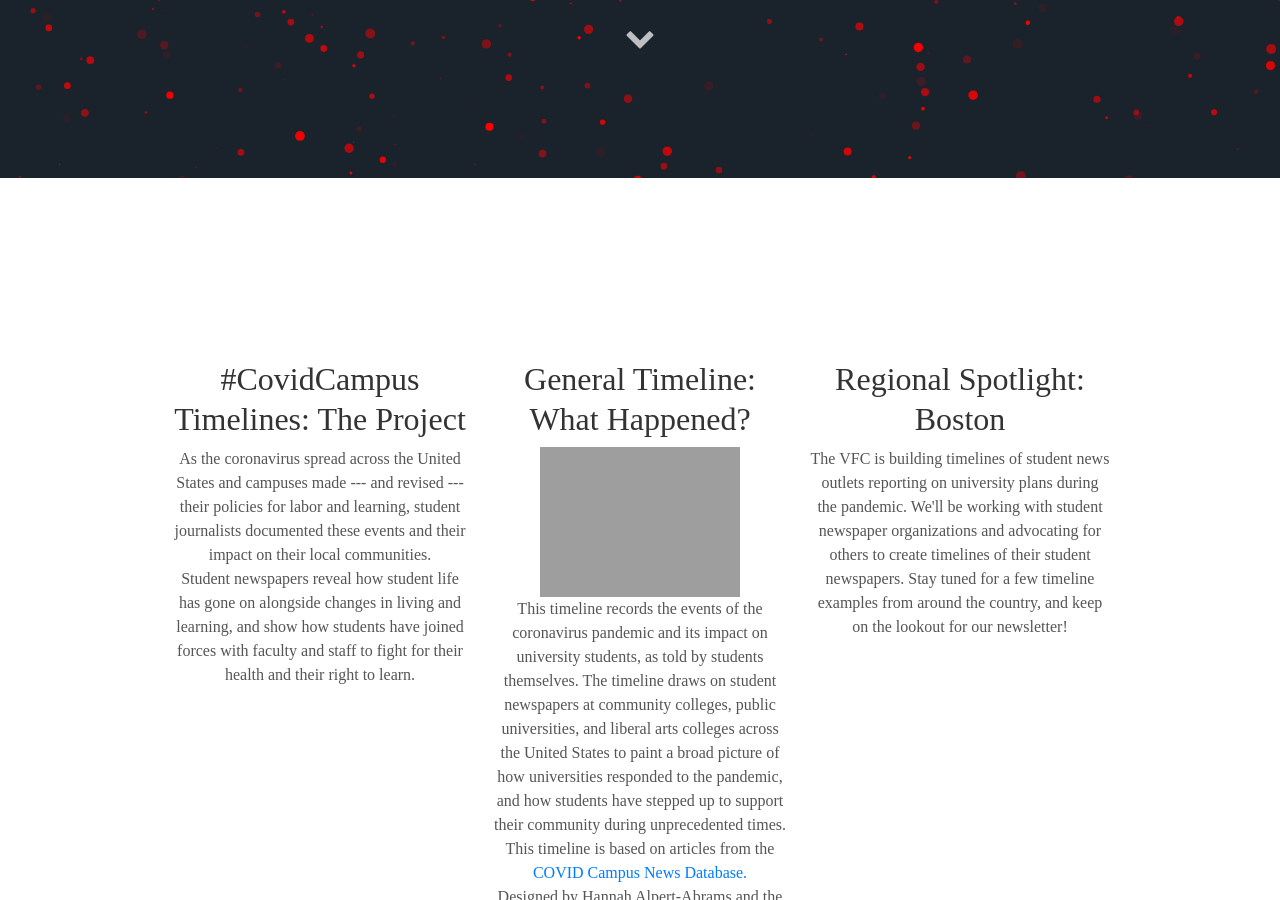
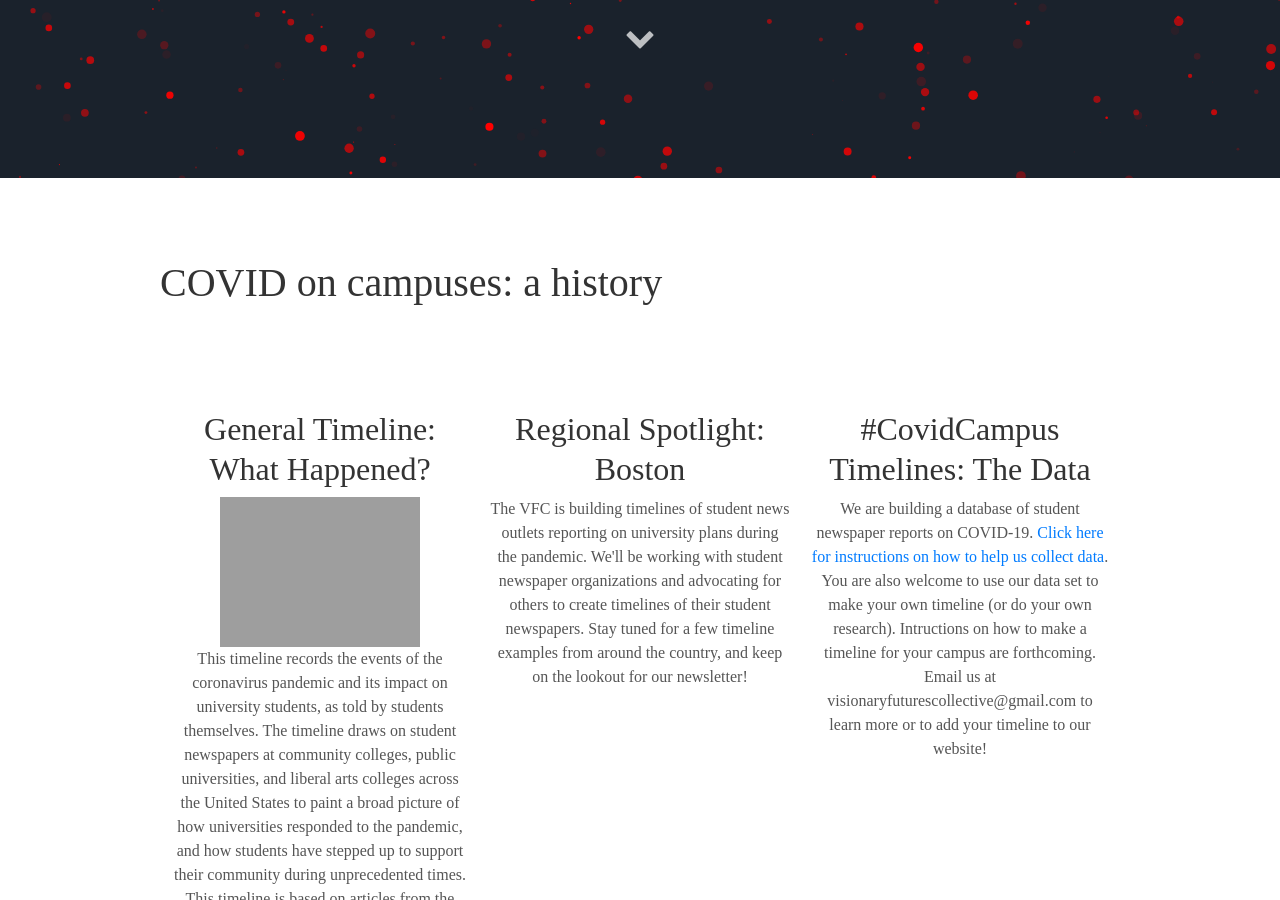
Before and after one commit to visionary-futures-collective/covid19, a Jekyll site: the page built from timeline.md, in a window 1280 px wide and 900 px high, scrolled down 798 px. Built offline with Jekyll 4.4.1, drawn with Linux system fonts in a browser that asks for light colours; some web fonts are replaced; our own code applies the rules of GitHub Pages for plain Markdown files; some of the changed text lies outside the part shown.

Commit message:
the layout

```diff
--- a/timeline.md
+++ b/timeline.md
@@ -1,14 +1,9 @@
 ---
 layout: page
-<!-- title: "COVID on campuses: a history" -->
+title: "COVID on campuses: a history"
 permalink: /timeline
 ---
 <div class="user">
-  <div class="tech">
-    <h2>#CovidCampus Timelines: The Project</h2>
-	<p>As the coronavirus spread across the United States and campuses made --- and revised --- their policies for labor and learning, student journalists documented these events and their impact on their local communities. <br>
-	Student newspapers reveal how student life has gone on alongside changes in living and learning, and show how students have joined forces with faculty and staff to fight for their health and their right to learn.</p>
-  </div>
   <div class="tech">
     <h2>General Timeline: What Happened?</h2>
     	<p><img src="https://visionary-futures-collective.github.io/covid19/img/vfc.timeline.wh.png" alt="CovidCampus timeline screenshot" height="150"></p>
@@ -20,16 +15,16 @@ permalink: /timeline
     <h2>Regional Spotlight: Boston</h2>
     <p>The VFC is building timelines of student news outlets reporting on university plans during the pandemic. We'll be working with student newspaper organizations and advocating for others to create timelines of their student newspapers. Stay tuned for a few timeline examples from around the country, and keep on the lookout for our newsletter!</p>
   </div>
-
+  <div class="tech">
+    <h2>#CovidCampus Timelines: The Data</h2>
+	<p>We are building a database of student newspaper reports on COVID-19. <a href="https://docs.google.com/document/d/1R9XvbssNDxQ1xV8xWM83mjrf-BIRWuGfvCpm5dB-UzA/edit">Click here for instructions on how to help us collect data</a>. <br>
+	You are also welcome to use our data set to make your own timeline (or do your own research). Intructions on how to make a timeline for your campus are forthcoming. Email us at visionaryfuturescollective@gmail.com to learn more or to add your timeline to our website!</p>
+  </div>
 </div>
 
-<!-- # #COVIDCampus: The Project
+# #COVIDCampus: The Project
 As the coronavirus spread across the United States and campuses made --- and revised --- their policies for labor and learning, student journalists documented these events and their impact on their local communities.
 
-Student newspapers reveal how student life has gone on alongside changes in living and learning, and show how students have joined forces with faculty and staff to fight for their health and their right to learn. -->
+Student newspapers reveal how student life has gone on alongside changes in living and learning, and show how students have joined forces with faculty and staff to fight for their health and their right to learn.
 
 # #COVIDCampus: The Data
-
-We are building a database of student newspaper reports on COVID-19. [Click here for instructions on how to help us collect data](https://docs.google.com/document/d/1R9XvbssNDxQ1xV8xWM83mjrf-BIRWuGfvCpm5dB-UzA/edit).
-
-You are also welcome to use our data set to make your own timeline (or do your own research). Intructions on how to make a timeline for your campus are forthcoming. Email us at visionaryfuturescollective@gmail.com to learn more or to add your timeline to our website!
```
